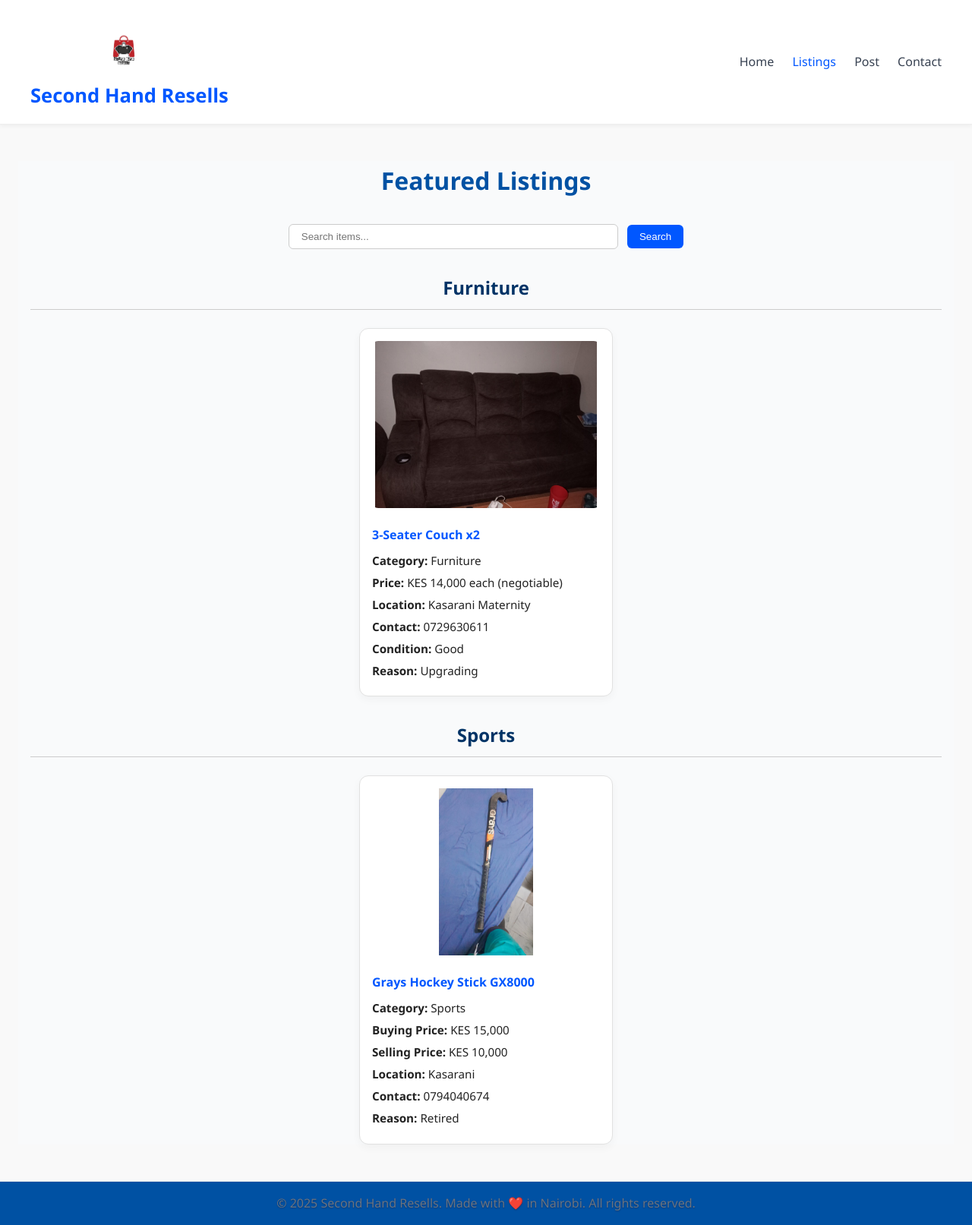
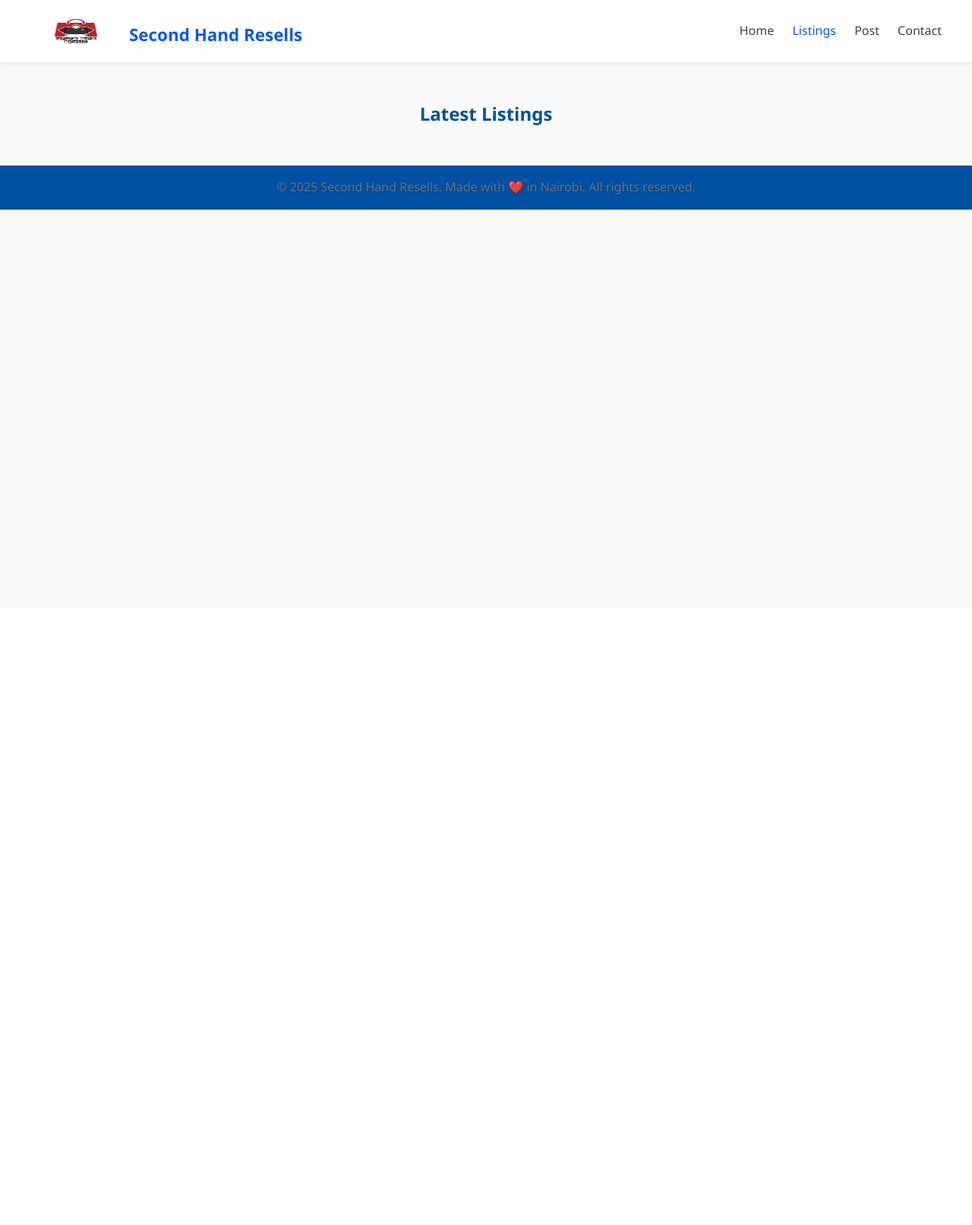
Before and after one commit to Phil1545ochieng/secondhand-resells, a Flask app: page /listings in a window 1280 px wide. Shown: the whole page at 76% size. After the commit the page ends 278 px from the top, so only its background shows below. Run offline with Flask 3, Linux system fonts and the light colour scheme.

Commit message:
Make listings page dynamic with DB data

```diff
--- a/templates/listings.html
+++ b/templates/listings.html
@@ -5,39 +5,34 @@
   <meta name="viewport" content="width=device-width, initial-scale=1.0" />
   <title>Listings | Second Hand Resells</title>
 
-  <!-- ✅ SEO Meta Tags -->
-  <meta name="description" content="Browse top-quality second-hand items in Nairobi including furniture, electronics, sports gear, and more at Second Hand Resells.">
-  <meta name="keywords" content="second-hand items Nairobi, used furniture, resell items Kenya, secondhand listings, Kasarani deals, affordable used products, pre-owned items Nairobi">
+  <meta name="description" content="Browse quality second-hand items in Nairobi including furniture, electronics, and more at Second Hand Resells.">
+  <meta name="keywords" content="second-hand items Nairobi, used items Kenya, buy sell Nairobi, Second Hand Resells">
   <meta name="author" content="Second Hand Resells Team">
 
-  <!-- ✅ Open Graph for social previews -->
   <meta property="og:title" content="Second Hand Listings | Nairobi Deals">
-  <meta property="og:description" content="Explore verified second-hand listings in Nairobi. Couches, electronics, sports gear & more. Affordable and negotiable prices.">
-  <meta property="og:image" content="{{ url_for('static', filename='images/3seater-couch.jpg') }}">
+  <meta property="og:description" content="Explore verified second-hand listings in Nairobi. Affordable, negotiable prices.">
+  <meta property="og:image" content="{{ url_for('static', filename='images/your-logo.jpg') }}">
   <meta property="og:url" content="https://secondhandresells.onrender.com/listings">
   <meta property="og:type" content="website">
 
-  <!-- ✅ Twitter Card -->
   <meta name="twitter:card" content="summary_large_image">
   <meta name="twitter:title" content="Second Hand Listings | Nairobi Deals">
-  <meta name="twitter:description" content="Verified listings for second-hand furniture, electronics, and gear in Nairobi. Browse, search, and connect.">
-  <meta name="twitter:image" content="{{ url_for('static', filename='images/3seater-couch.jpg') }}">
+  <meta name="twitter:description" content="Find and list second-hand items in Nairobi.">
+  <meta name="twitter:image" content="{{ url_for('static', filename='images/your-logo.jpg') }}">
 
   <link rel="stylesheet" href="{{ url_for('static', filename='css/style.css') }}">
-
-  <!-- 💅 Inline Styles (Keep as is or move to your CSS file) -->
   <style>
     body {
-      margin: 0;
       font-family: 'Segoe UI', sans-serif;
       background-color: #f9f9f9;
       color: #222;
+      margin: 0;
     }
 
     .navbar {
       background-color: #ffffff;
+      padding: 1rem 0;
       border-bottom: 1px solid #eee;
-      padding: 1rem 0;
     }
 
     .nav-container {
@@ -49,22 +44,16 @@
       padding: 0 1rem;
     }
 
-    .logo-wrapper {
-      display: flex;
-      align-items: center;
-    }
-
     .logo-img {
-      height: 60px;
-      width: auto;
-      margin-right: 15px;
+      height: 50px;
       border-radius: 10px;
+      margin-right: 10px;
     }
 
     .brand-name {
-      font-size: 1.6rem;
+      font-size: 1.4rem;
+      font-weight: bold;
       color: #0057ff;
-      font-weight: 800;
     }
 
     nav a {
@@ -87,39 +76,33 @@
 
     .featured h2 {
       text-align: center;
+      color: #0051a3;
       margin-bottom: 2rem;
-      font-size: 2rem;
-      color: #0051a3;
     }
 
-    h3.category-title {
+    .category-title {
+      font-size: 1.3rem;
       margin-top: 2rem;
-      font-size: 1.5rem;
-      color: #003366;
       border-bottom: 1px solid #ccc;
       padding-bottom: 0.5rem;
+      color: #003366;
     }
 
     .listing-grid {
       display: flex;
       flex-wrap: wrap;
-      gap: 2rem;
+      gap: 1.5rem;
       justify-content: center;
       margin-top: 1rem;
     }
 
     .card {
-      background-color: #ffffff;
-      border: 1px solid #e1e1e1;
+      background-color: #fff;
+      border: 1px solid #ddd;
       border-radius: 12px;
+      width: 300px;
       padding: 1rem;
-      width: 300px;
-      box-shadow: 0 4px 12px rgba(0, 0, 0, 0.04);
-      transition: transform 0.3s ease;
-    }
-
-    .card:hover {
-      transform: translateY(-5px);
+      box-shadow: 0 4px 10px rgba(0, 0, 0, 0.05);
     }
 
     .card img {
@@ -128,44 +111,16 @@
       object-fit: contain;
       border-radius: 8px;
       margin-bottom: 1rem;
-      cursor: pointer;
     }
 
     .card h4 {
       color: #0057ff;
-      margin-bottom: 0.5rem;
+      margin: 0.5rem 0;
     }
 
     .card p {
+      font-size: 0.95rem;
       margin: 0.3rem 0;
-      font-size: 0.95rem;
-    }
-
-    .search-form {
-      text-align: center;
-      margin-bottom: 2rem;
-    }
-
-    .search-form input {
-      padding: 0.5rem 1rem;
-      width: 60%;
-      max-width: 400px;
-      border: 1px solid #ccc;
-      border-radius: 6px;
-      margin-right: 0.5rem;
-    }
-
-    .search-form button {
-      padding: 0.5rem 1rem;
-      background-color: #0057ff;
-      color: white;
-      border: none;
-      border-radius: 6px;
-      cursor: pointer;
-    }
-
-    .search-form button:hover {
-      background-color: #003fbd;
     }
 
     .footer {
@@ -175,63 +130,14 @@
       text-align: center;
       margin-top: 3rem;
     }
-
-    .lightbox-overlay {
-      position: fixed;
-      top: 0;
-      left: 0;
-      width: 100vw;
-      height: 100vh;
-      background: rgba(0, 0, 0, 0.85);
-      display: none;
-      justify-content: center;
-      align-items: center;
-      z-index: 1000;
-    }
-
-    .lightbox-overlay.active {
-      display: flex;
-      animation: fadeIn 0.3s ease-in-out;
-    }
-
-    .lightbox-overlay img {
-      max-width: 90vw;
-      max-height: 90vh;
-      border-radius: 10px;
-    }
-
-    @keyframes fadeIn {
-      from { opacity: 0; }
-      to { opacity: 1; }
-    }
-
-    @media (max-width: 768px) {
-      .nav-container {
-        flex-direction: column;
-        gap: 1rem;
-      }
-
-      .listing-grid {
-        flex-direction: column;
-        align-items: center;
-      }
-
-      .search-form input {
-        width: 80%;
-        margin-bottom: 0.5rem;
-      }
-
-      .search-form button {
-        width: 80%;
-      }
-    }
   </style>
 </head>
 <body>
+
   <header class="navbar">
     <div class="nav-container">
-      <div class="logo-wrapper">
-        <img src="{{ url_for('static', filename='images/your-logo.jpg') }}" alt="Second Hand Resells Logo" class="logo-img">
+      <div style="display: flex; align-items: center;">
+        <img src="{{ url_for('static', filename='images/your-logo.jpg') }}" alt="Logo" class="logo-img">
         <div class="brand-name">Second Hand Resells</div>
       </div>
       <nav>
@@ -244,69 +150,36 @@
   </header>
 
   <section class="featured">
-    <h2>Featured Listings</h2>
+    <h2>Latest Listings</h2>
 
-    <form method="GET" action="{{ url_for('listings') }}" class="search-form">
-      <input type="text" name="q" placeholder="Search items..." value="{{ request.args.get('q', '') }}">
-      <button type="submit">Search</button>
-    </form>
-
-    <h3 class="category-title">Furniture</h3>
-    <div class="listing-grid">
-      <div class="card">
-        <a href="{{ url_for('static', filename='images/3seater-couch.jpg') }}" class="lightbox-trigger">
-          <img src="{{ url_for('static', filename='images/3seater-couch.jpg') }}" alt="3 Seater Couch">
-        </a>
-        <h4>3-Seater Couch x2</h4>
-        <p><strong>Category:</strong> Furniture</p>
-        <p><strong>Price:</strong> KES 14,000 each (negotiable)</p>
-        <p><strong>Location:</strong> Kasarani Maternity</p>
-        <p><strong>Contact:</strong> 0729630611</p>
-        <p><strong>Condition:</strong> Good</p>
-        <p><strong>Reason:</strong> Upgrading</p>
-      </div>
-    </div>
-
-    <h3 class="category-title">Sports</h3>
-    <div class="listing-grid">
-      <div class="card">
-        <a href="{{ url_for('static', filename='images/grays-hockey.jpg') }}" class="lightbox-trigger">
-          <img src="{{ url_for('static', filename='images/grays-hockey.jpg') }}" alt="Grays Hockey Stick">
-        </a>
-        <h4>Grays Hockey Stick GX8000</h4>
-        <p><strong>Category:</strong> Sports</p>
-        <p><strong>Buying Price:</strong> KES 15,000</p>
-        <p><strong>Selling Price:</strong> KES 10,000</p>
-        <p><strong>Location:</strong> Kasarani</p>
-        <p><strong>Contact:</strong> 0794040674</p>
-        <p><strong>Reason:</strong> Retired</p>
-      </div>
-    </div>
+    {% for category, items in grouped_posts.items() %}
+      {% if items %}
+        <h3 class="category-title">{{ category }}</h3>
+        <div class="listing-grid">
+          {% for post in items %}
+            <div class="card">
+              {% if post.image_filename %}
+                <img src="{{ url_for('static', filename='uploads/' ~ post.image_filename) }}" alt="{{ post.title }}">
+              {% else %}
+                <img src="{{ url_for('static', filename='images/placeholder.jpg') }}" alt="No image">
+              {% endif %}
+              <h4>{{ post.title }}</h4>
+              <p><strong>Category:</strong> {{ post.category }}</p>
+              <p><strong>Buying Price:</strong> {{ post.buying_price }}</p>
+              <p><strong>Selling Price:</strong> {{ post.selling_price }}</p>
+              <p><strong>Location:</strong> {{ post.location }}</p>
+              <p><strong>Contact:</strong> {{ post.contact }}</p>
+              <p><strong>Reason:</strong> {{ post.reason }}</p>
+            </div>
+          {% endfor %}
+        </div>
+      {% endif %}
+    {% endfor %}
   </section>
 
   <footer class="footer">
     <p>&copy; 2025 Second Hand Resells. Made with ❤️ in Nairobi. All rights reserved.</p>
   </footer>
 
-  <!-- Lightbox -->
-  <div class="lightbox-overlay" id="lightbox">
-    <img id="lightbox-img" src="" alt="Preview">
-  </div>
-
-  <script>
-    const lightbox = document.getElementById('lightbox');
-    const lightboxImg = document.getElementById('lightbox-img');
-    document.querySelectorAll('.lightbox-trigger').forEach(trigger => {
-      trigger.addEventListener('click', e => {
-        e.preventDefault();
-        lightboxImg.src = trigger.getAttribute('href');
-        lightbox.classList.add('active');
-      });
-    });
-    lightbox.addEventListener('click', () => {
-      lightbox.classList.remove('active');
-      lightboxImg.src = '';
-    });
-  </script>
 </body>
 </html>
```
